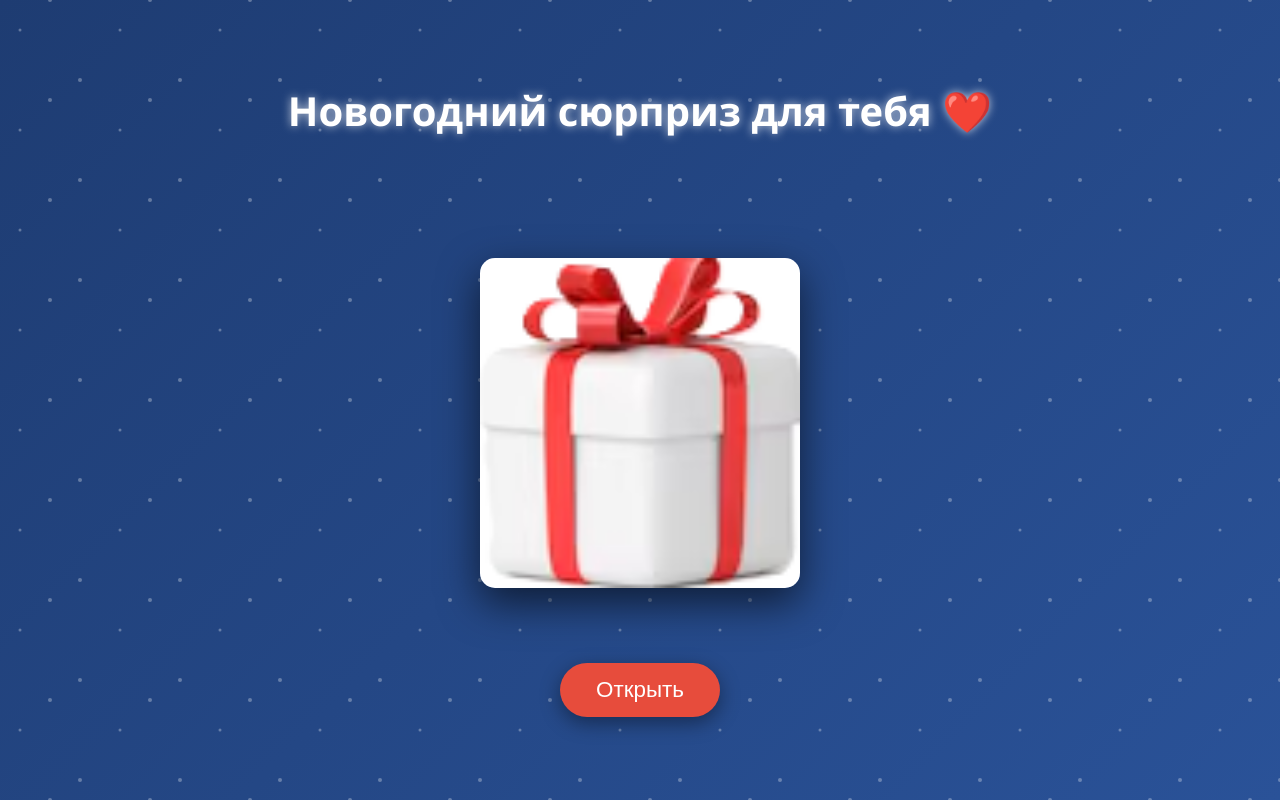
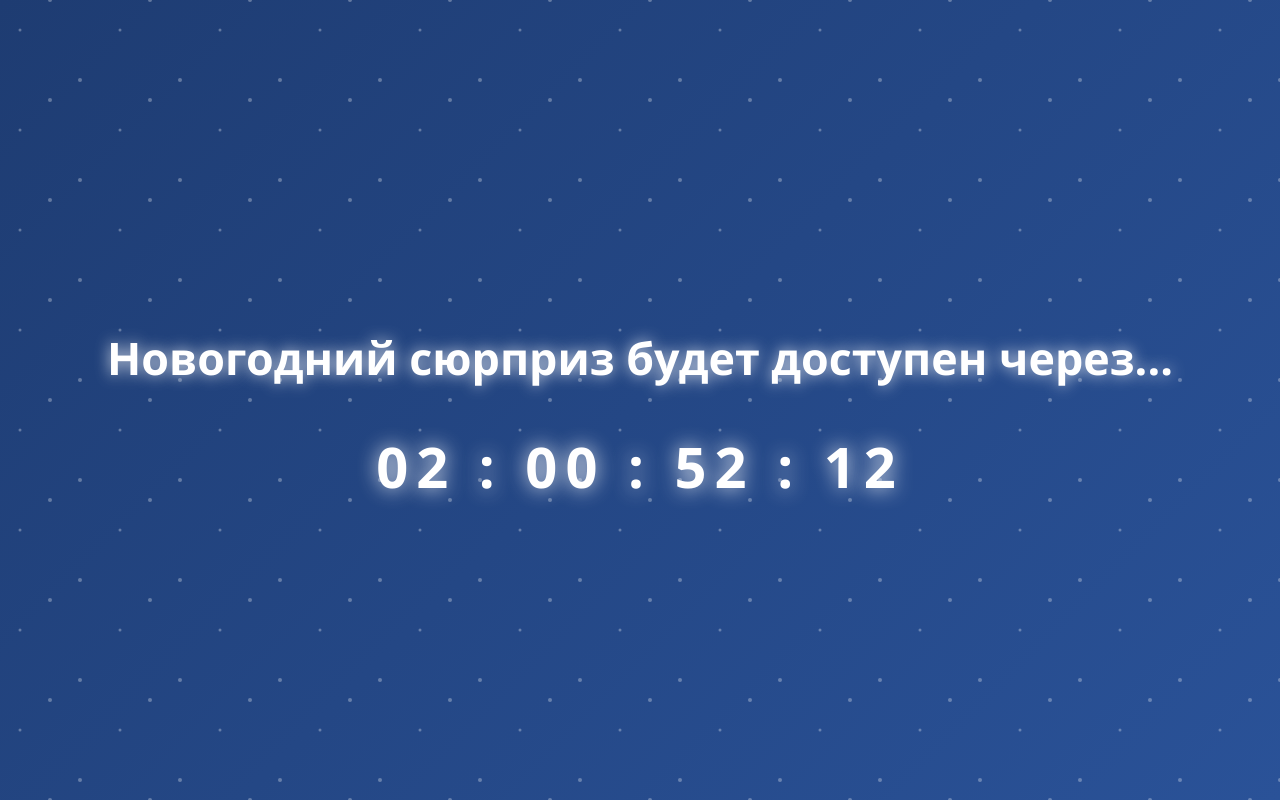
Before and after one commit to NekitRyasn/lsite, a plain HTML site: page index.html in a window 1280 px wide. Drawn offline with Linux system fonts and the light colour scheme.

Commit message:
final fixed

```diff
--- a/index.html
+++ b/index.html
@@ -19,7 +19,6 @@
             position: relative;
         }
 
-        /* Падающий снег */
         body::before {
             content: '';
             position: absolute;
@@ -35,18 +34,47 @@
             100% { background-position: 0 1000px; }
         }
 
-        h1 {
+        #countdown-screen {
+            text-align: center;
+            z-index: 100;
+        }
+
+        #countdown-screen h1 {
+            font-size: 2.8em;
+            margin-bottom: 40px;
+            text-shadow: 0 0 15px rgba(255,255,255,0.8);
+        }
+
+        #timer {
+            font-size: 3.5em;
+            font-weight: bold;
+            letter-spacing: 8px;
+            text-shadow: 0 0 20px rgba(255,255,255,0.9);
+        }
+
+        #timer span {
+            display: inline-block;
+            min-width: 80px;
+        }
+
+        #main-content {
+            display: none;
+            flex-direction: column;
+            align-items: center;
+            width: 100%;
+        }
+
+        #main-content h1 {
             margin: 0 0 100px 0;
             font-size: 2.5em;
             text-shadow: 0 0 10px rgba(255,255,255,0.7);
-            position: relative;
             z-index: 30;
         }
 
         .message-container {
-            margin-top: 25px;
+            margin-top: 40px;
             position: absolute;
-            top: 18%; /* ниже заголовка, но выше коробки */
+            top: 18%;
             left: 50%;
             transform: translateX(-50%);
             width: 90%;
@@ -57,7 +85,7 @@
         }
 
         .message {
-            margin-top: 50px;
+            margin-top: 40px;
             font-size: 1.9em;
             text-shadow: 0 0 12px rgba(0,0,0,0.7);
             line-height: 1.5;
@@ -66,7 +94,7 @@
         }
 
         .message.visible {
-            margin-top: 50px;
+            margin-top: 40px;
             opacity: 1;
         }
 
@@ -91,7 +119,7 @@
         }
 
         .box {
-            width: 320px; /* подстрой под свои картинки */
+            width: 320px;
             height: auto;
             border-radius: 15px;
             box-shadow: 0 15px 40px rgba(0,0,0,0.6);
@@ -119,11 +147,17 @@
         button:disabled {
             background: #95a5a6;
             cursor: not-allowed;
-            transform: none;
         }
     </style>
 </head>
 <body>
+
+    <div id="countdown-screen">
+        <h1>Новогодний сюрприз будет доступен через...</h1>
+        <div id="timer">00 : 00 : 00 : 00</div>
+    </div>
+
+    <div id="main-content">
         <h1>Новогодний сюрприз для тебя ❤️</h1>
 
         <div class="message-container">
@@ -135,8 +169,11 @@
         </div>
 
         <button id="actionButton">Открыть</button>
+    </div>
 
     <script>
+        const targetDate = new Date('2026-01-01T00:00:01').getTime();
+
         const messages = [
             "Ты - самое дорогое в моей жизни.",
             "Я счастлив, что ты есть у меня.",
@@ -205,30 +242,57 @@
             "Моё сердце бьется только для тебя."
         ];
 
+        let currentIndex = 0;
+        let isOpened = false;
+        let currentTimer = null;
+
+        const countdownScreen = document.getElementById('countdown-screen');
+        const mainContent = document.getElementById('main-content');
+        const timerEl = document.getElementById('timer');
         const box = document.getElementById('box');
         const actionButton = document.getElementById('actionButton');
         const messageEl = document.getElementById('message');
 
-        let currentIndex = 0;
-        let isOpened = false;
-        let currentTimer = null; // для отслеживания текущей анимации печати
+        function updateTimer() {
+            const now = new Date().getTime();
+            const distance = targetDate - now;
+
+            if (distance <= 0) {
+                countdownScreen.style.display = 'none';
+                mainContent.style.display = 'flex';
+                return;
+            }
+
+            const days = Math.floor(distance / (1000 * 60 * 60 * 24));
+            const hours = Math.floor((distance % (1000 * 60 * 60 * 24)) / (1000 * 60 * 60));
+            const minutes = Math.floor((distance % (1000 * 60 * 60)) / (1000 * 60));
+            const seconds = Math.floor((distance % (1000 * 60)) / 1000);
+
+            timerEl.innerHTML = `
+                <span>${days.toString().padStart(2, '0')}</span> :
+                <span>${hours.toString().padStart(2, '0')}</span> :
+                <span>${minutes.toString().padStart(2, '0')}</span> :
+                <span>${seconds.toString().padStart(2, '0')}</span>
+            `;
+
+            requestAnimationFrame(updateTimer);
+        }
+
+        updateTimer();
 
         actionButton.addEventListener('click', () => {
             if (!isOpened) {
-                // Первый клик — открываем коробку
                 box.src = 'images/open.png';
                 isOpened = true;
-                actionButton.textContent = 'Открыть снова!';
+                actionButton.textContent = 'Следующее сообщение';
                 typeMessage(messages[currentIndex]);
                 currentIndex++;
             } else {
-                // Если уже печатается — мгновенно завершаем текущий текст
                 if (currentTimer !== null) {
                     clearInterval(currentTimer);
-                    messageEl.textContent = messages[currentIndex - 1]; // мгновенно показываем полный текущий
+                    messageEl.textContent = messages[currentIndex - 1];
                 }
 
-                // Показываем следующее
                 if (currentIndex < messages.length) {
                     typeMessage(messages[currentIndex]);
                     currentIndex++;
@@ -241,7 +305,6 @@
         });
 
         function typeMessage(text) {
-            // Очищаем предыдущую анимацию
             if (currentTimer) clearInterval(currentTimer);
 
             messageEl.classList.remove('visible');
@@ -257,9 +320,9 @@
                     } else {
                         clearInterval(currentTimer);
                         currentTimer = null;
-                        messageEl.textContent = text; // гарантируем полный текст
+                        messageEl.textContent = text;
                     }
-                }, 25); // скорость печати
+                }, 20);
             }, 300);
         }
     </script>
```
Lines whose indentation alone changed are shown as unchanged.
